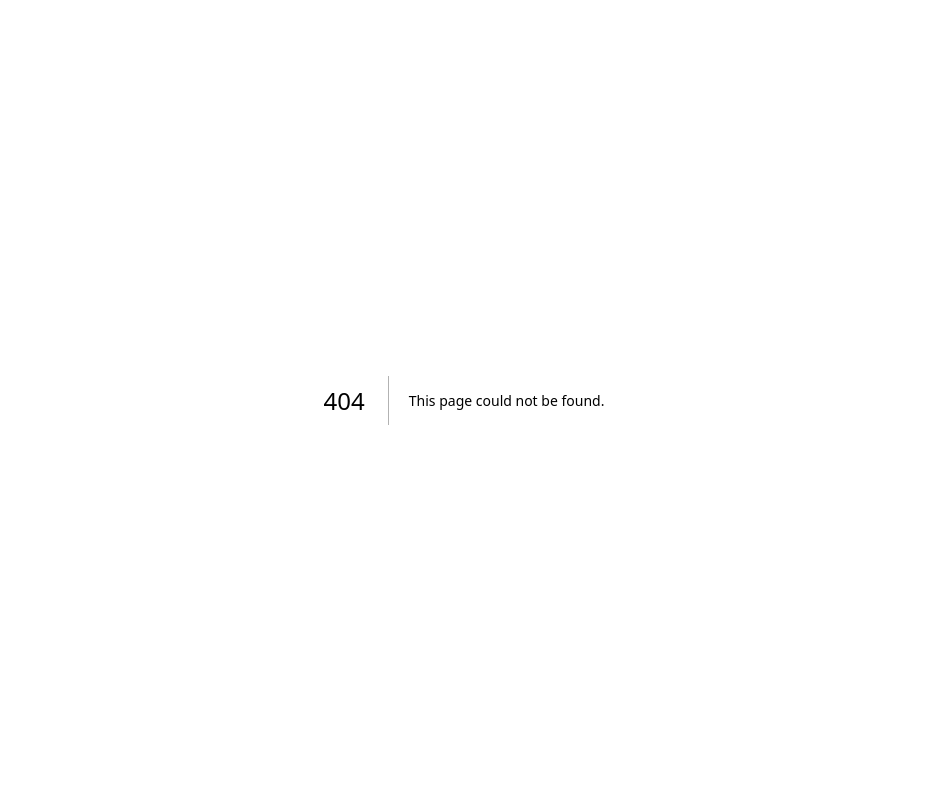
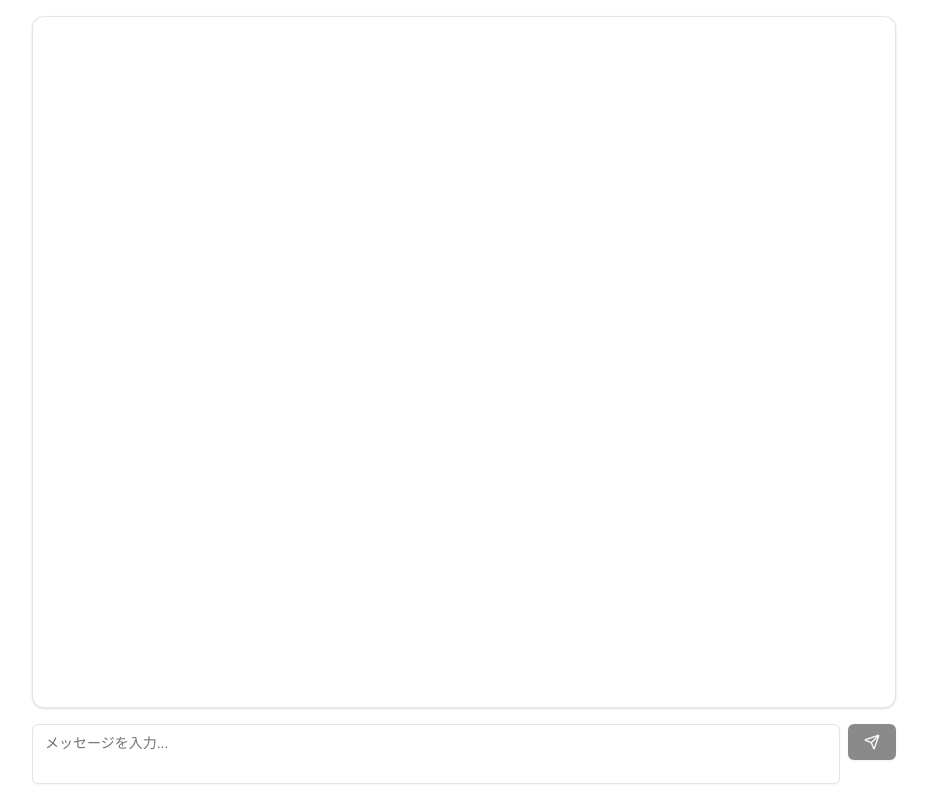
Before and after one commit to ushiromuki/nextjs-app, a Next.js app: page /chat in a window 1280 px wide. Before the commit this address had no page. Shown: the whole page, without its empty margins (176-1103 px from the left). Built offline with nearby package versions, Linux system fonts and the light colour scheme.

Commit message:
チャットページ追加

```diff
--- a/package.json
+++ b/package.json
@@ -9,7 +9,9 @@
     "lint": "next lint"
   },
   "dependencies": {
+    "@radix-ui/react-avatar": "^1.1.1",
     "@radix-ui/react-icons": "^1.3.1",
+    "@radix-ui/react-scroll-area": "^1.2.0",
     "@radix-ui/react-slot": "^1.1.0",
     "class-variance-authority": "^0.7.0",
     "clsx": "^2.1.1",
--- /dev/null
+++ b/src/app/api/chat/route.ts
@@ -0,0 +1,29 @@
+import { Configuration, OpenAIApi } from "openai";
+import { NextResponse } from "next/server";
+
+const configuration = new Configuration({
+  apiKey: process.env.OPENAI_API_KEY,
+});
+
+const openai = new OpenAIApi(configuration);
+
+export async function POST(req: Request) {
+  try {
+    const { messages } = await req.json();
+
+    const completion = await openai.createChatCompletion({
+      model: "gpt-3.5-turbo",
+      messages: messages.map((msg: any) => ({
+        role: msg.role,
+        content: msg.content,
+      })),
+    });
+
+    return NextResponse.json({
+      content: completion.data.choices[0].message?.content,
+    });
+  } catch (error) {
+    console.error("Error:", error);
+    return NextResponse.json({ error: "Internal server error" }, { status: 500 });
+  }
+}
--- /dev/null
+++ b/src/app/chat/page.tsx
@@ -0,0 +1,96 @@
+"use client";
+
+import { useState } from "react";
+import { Button } from "@/components/ui/button";
+import { Card } from "@/components/ui/card";
+import { ScrollArea } from "@/components/ui/scroll-area";
+import { Textarea } from "@/components/ui/textarea";
+import { Avatar } from "@/components/ui/avatar";
+import { Send } from "lucide-react";
+
+interface Message {
+  role: "user" | "assistant";
+  content: string;
+}
+
+export default function Chat() {
+  const [messages, setMessages] = useState<Message[]>([]);
+  const [input, setInput] = useState("");
+  const [isLoading, setIsLoading] = useState(false);
+
+  const handleSubmit = async (e: React.FormEvent) => {
+    e.preventDefault();
+    if (!input.trim() || isLoading) return;
+
+    const newMessage: Message = { role: "user", content: input };
+    setMessages((prev) => [...prev, newMessage]);
+    setInput("");
+    setIsLoading(true);
+
+    try {
+      const response = await fetch("/api/chat", {
+        method: "POST",
+        headers: { "Content-Type": "application/json" },
+        body: JSON.stringify({ messages: [...messages, newMessage] }),
+      });
+
+      const data = await response.json();
+      setMessages((prev) => [...prev, { role: "assistant", content: data.content }]);
+    } catch (error) {
+      console.error("Error:", error);
+    } finally {
+      setIsLoading(false);
+    }
+  };
+
+  return (
+    <div className="container mx-auto flex h-screen max-w-4xl flex-col p-4">
+      <Card className="mb-4 flex-1 p-4">
+        <ScrollArea className="h-[calc(100vh-200px)]">
+          <div className="space-y-4">
+            {messages.map((message, index) => (
+              <div
+                key={index}
+                className={`flex ${message.role === "user" ? "justify-end" : "justify-start"}`}
+              >
+                <div className="flex max-w-[80%] items-start gap-2">
+                  {message.role === "assistant" && (
+                    <Avatar className="size-8">
+                      <div className="flex size-full items-center justify-center bg-primary text-primary-foreground">
+                        AI
+                      </div>
+                    </Avatar>
+                  )}
+                  <Card className="p-3">
+                    <p className="whitespace-pre-wrap text-sm">{message.content}</p>
+                  </Card>
+                  {message.role === "user" && (
+                    <Avatar className="size-8">
+                      <div className="flex size-full items-center justify-center bg-secondary text-secondary-foreground">
+                        You
+                      </div>
+                    </Avatar>
+                  )}
+                </div>
+              </div>
+            ))}
+          </div>
+        </ScrollArea>
+      </Card>
+
+      <form onSubmit={handleSubmit} className="flex gap-2">
+        <Textarea
+          value={input}
+          onChange={(e) => setInput(e.target.value)}
+          placeholder="メッセージを入力..."
+          className="resize-none"
+          rows={2}
+          disabled={isLoading}
+        />
+        <Button type="submit" disabled={isLoading || !input.trim()}>
+          <Send className="size-4" />
+        </Button>
+      </form>
+    </div>
+  );
+}
--- /dev/null
+++ b/src/components/ui/avatar.tsx
@@ -0,0 +1,50 @@
+"use client"
+
+import * as React from "react"
+import * as AvatarPrimitive from "@radix-ui/react-avatar"
+
+import { cn } from "@/lib/utils"
+
+const Avatar = React.forwardRef<
+  React.ElementRef<typeof AvatarPrimitive.Root>,
+  React.ComponentPropsWithoutRef<typeof AvatarPrimitive.Root>
+>(({ className, ...props }, ref) => (
+  <AvatarPrimitive.Root
+    ref={ref}
+    className={cn(
+      "relative flex h-10 w-10 shrink-0 overflow-hidden rounded-full",
+      className
+    )}
+    {...props}
+  />
+))
+Avatar.displayName = AvatarPrimitive.Root.displayName
+
+const AvatarImage = React.forwardRef<
+  React.ElementRef<typeof AvatarPrimitive.Image>,
+  React.ComponentPropsWithoutRef<typeof AvatarPrimitive.Image>
+>(({ className, ...props }, ref) => (
+  <AvatarPrimitive.Image
+    ref={ref}
+    className={cn("aspect-square h-full w-full", className)}
+    {...props}
+  />
+))
+AvatarImage.displayName = AvatarPrimitive.Image.displayName
+
+const AvatarFallback = React.forwardRef<
+  React.ElementRef<typeof AvatarPrimitive.Fallback>,
+  React.ComponentPropsWithoutRef<typeof AvatarPrimitive.Fallback>
+>(({ className, ...props }, ref) => (
+  <AvatarPrimitive.Fallback
+    ref={ref}
+    className={cn(
+      "flex h-full w-full items-center justify-center rounded-full bg-muted",
+      className
+    )}
+    {...props}
+  />
+))
+AvatarFallback.displayName = AvatarPrimitive.Fallback.displayName
+
+export { Avatar, AvatarImage, AvatarFallback }
--- /dev/null
+++ b/src/components/ui/scroll-area.tsx
@@ -0,0 +1,48 @@
+"use client"
+
+import * as React from "react"
+import * as ScrollAreaPrimitive from "@radix-ui/react-scroll-area"
+
+import { cn } from "@/lib/utils"
+
+const ScrollArea = React.forwardRef<
+  React.ElementRef<typeof ScrollAreaPrimitive.Root>,
+  React.ComponentPropsWithoutRef<typeof ScrollAreaPrimitive.Root>
+>(({ className, children, ...props }, ref) => (
+  <ScrollAreaPrimitive.Root
+    ref={ref}
+    className={cn("relative overflow-hidden", className)}
+    {...props}
+  >
+    <ScrollAreaPrimitive.Viewport className="h-full w-full rounded-[inherit]">
+      {children}
+    </ScrollAreaPrimitive.Viewport>
+    <ScrollBar />
+    <ScrollAreaPrimitive.Corner />
+  </ScrollAreaPrimitive.Root>
+))
+ScrollArea.displayName = ScrollAreaPrimitive.Root.displayName
+
+const ScrollBar = React.forwardRef<
+  React.ElementRef<typeof ScrollAreaPrimitive.ScrollAreaScrollbar>,
+  React.ComponentPropsWithoutRef<typeof ScrollAreaPrimitive.ScrollAreaScrollbar>
+>(({ className, orientation = "vertical", ...props }, ref) => (
+  <ScrollAreaPrimitive.ScrollAreaScrollbar
+    ref={ref}
+    orientation={orientation}
+    className={cn(
+      "flex touch-none select-none transition-colors",
+      orientation === "vertical" &&
+        "h-full w-2.5 border-l border-l-transparent p-[1px]",
+      orientation === "horizontal" &&
+        "h-2.5 flex-col border-t border-t-transparent p-[1px]",
+      className
+    )}
+    {...props}
+  >
+    <ScrollAreaPrimitive.ScrollAreaThumb className="relative flex-1 rounded-full bg-border" />
+  </ScrollAreaPrimitive.ScrollAreaScrollbar>
+))
+ScrollBar.displayName = ScrollAreaPrimitive.ScrollAreaScrollbar.displayName
+
+export { ScrollArea, ScrollBar }
--- /dev/null
+++ b/src/components/ui/textarea.tsx
@@ -0,0 +1,24 @@
+import * as React from "react"
+
+import { cn } from "@/lib/utils"
+
+export interface TextareaProps
+  extends React.TextareaHTMLAttributes<HTMLTextAreaElement> {}
+
+const Textarea = React.forwardRef<HTMLTextAreaElement, TextareaProps>(
+  ({ className, ...props }, ref) => {
+    return (
+      <textarea
+        className={cn(
+          "flex min-h-[60px] w-full rounded-md border border-input bg-transparent px-3 py-2 text-sm shadow-sm placeholder:text-muted-foreground focus-visible:outline-none focus-visible:ring-1 focus-visible:ring-ring disabled:cursor-not-allowed disabled:opacity-50",
+          className
+        )}
+        ref={ref}
+        {...props}
+      />
+    )
+  }
+)
+Textarea.displayName = "Textarea"
+
+export { Textarea }
```
Also changed, not shown: 1 other file (tests, documents, lock files or other folders).
